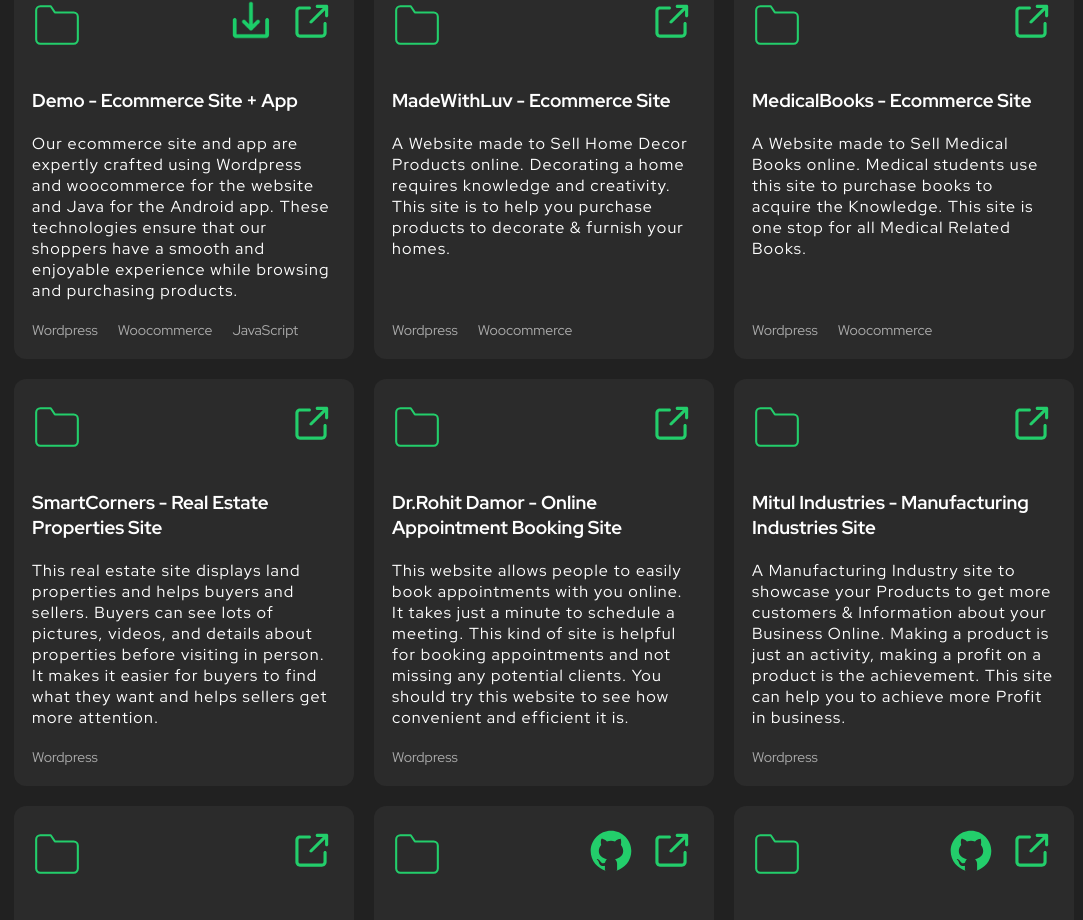
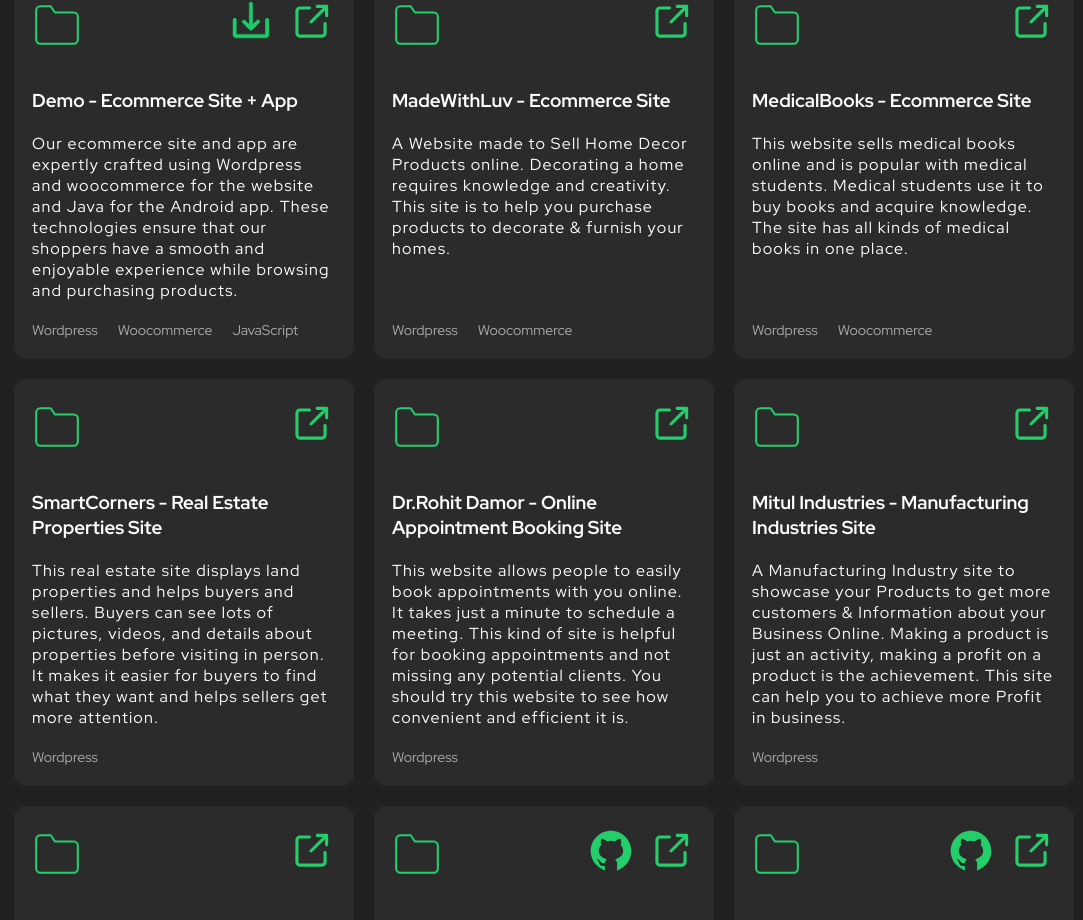
Before and after one commit to CodeVinayak/Portfolio-v2, a React (Create React App) app: page / in a window 1280 px wide. Shown: the part 1457-2377 px from the top of the page, without its empty margins (96-1179 px from the left). Built offline with nearby package versions, Linux system fonts and the light colour scheme.

Commit message:
Update Portfolio.tsx

```diff
--- a/src/components/Portfolio/Portfolio.tsx
+++ b/src/components/Portfolio/Portfolio.tsx
@@ -79,7 +79,7 @@ export function Portfolio() {
             <div className="body">
               <h3>MedicalBooks - Ecommerce Site</h3>
               <p>
-                A Website made to Sell Medical Books online. Medical students use this site to purchase books to acquire the Knowledge. This site is one stop for all Medical Related Books.
+              This website sells medical books online and is popular with medical students. Medical students use it to buy books and acquire knowledge. The site has all kinds of medical books in one place.
               </p>
             </div>
             <footer>
```
